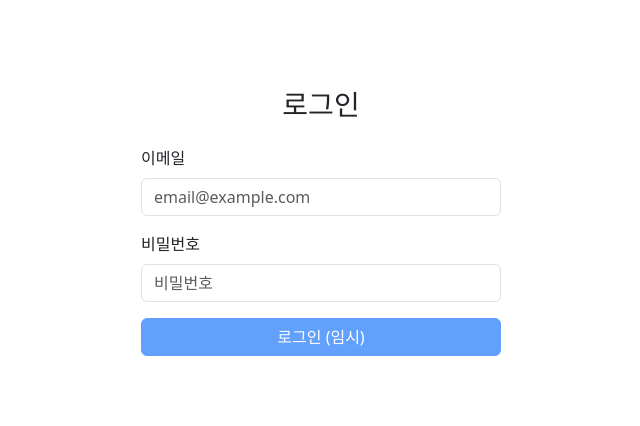
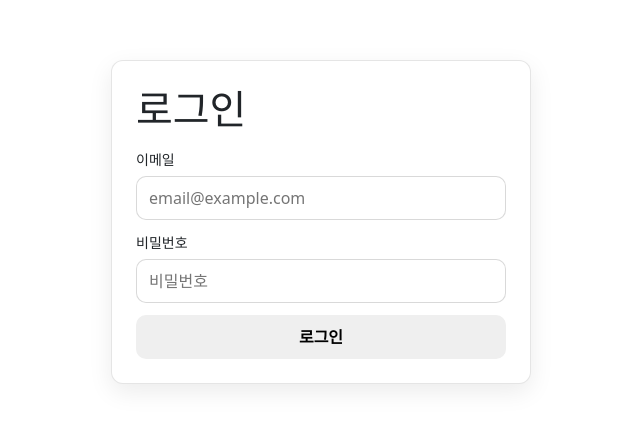
Before and after one commit to prgrms-aibe-devcourse/AIBE5_Project1_Team4, a React app in the folder frontend/: page /login in a window 1280 px wide. Shown: the part 178-604 px from the top of the page, without its empty margins (319-959 px from the left). Built offline with nearby package versions, Linux system fonts and the light colour scheme; no server answers; the HTML template or start-up script is replaced by a standard one.

Commit message:
feat: add login page with supabase auth

```diff
--- a/frontend/src/pages/LoginPage.jsx
+++ b/frontend/src/pages/LoginPage.jsx
@@ -1,29 +1,156 @@
-import { Container, Form, Button } from 'react-bootstrap';
+import { useState } from "react";
+import { useNavigate, useLocation } from "react-router-dom";
+import { supabase } from "../lib/supabaseClient";
 
-function LoginPage() {
+const toKoreanAuthError = (message) => {
+  if (!message) return "로그인에 실패했습니다.";
+  if (message.includes("Invalid login credentials"))
+    return "이메일 또는 비밀번호가 올바르지 않습니다.";
+  if (message.includes("Email not confirmed"))
+    return "이메일 인증이 필요합니다.";
+  if (message.includes("Too many requests"))
+    return "요청이 너무 많습니다. 잠시 후 다시 시도해주세요.";
+  return message;
+};
+
+const LoginPage = () => {
+  const navigate = useNavigate();
+  const location = useLocation();
+
+  const [email, setEmail] = useState("");
+  const [password, setPassword] = useState("");
+
+  const [loading, setLoading] = useState(false);
+  const [errorMsg, setErrorMsg] = useState("");
+
+  const returnTo = new URLSearchParams(location.search).get("returnTo");
+
+  const onSubmit = async (e) => {
+    e.preventDefault();
+    setErrorMsg("");
+
+    if (!email || !password) {
+      setErrorMsg("이메일과 비밀번호를 입력해주세요.");
+      return;
+    }
+
+    try {
+      setLoading(true);
+
+      const { error } = await supabase.auth.signInWithPassword({
+        email,
+        password,
+      });
+
+      if (error) {
+        setErrorMsg(toKoreanAuthError(error.message));
+        return;
+      }
+
+      navigate(returnTo || "/", { replace: true });
+    } finally {
+      setLoading(false);
+    }
+  };
+
   return (
-    <Container className="d-flex justify-content-center align-items-center" style={{ minHeight: '100vh' }}>
-      <div style={{ width: '360px' }}>
-        <h3 className="mb-4 text-center">로그인</h3>
+    <div
+      style={{
+        minHeight: "100vh",
+        display: "grid",
+        placeItems: "center",
+        padding: "24px",
+      }}
+    >
+      <div
+        style={{
+          width: "100%",
+          maxWidth: "420px",
+          border: "1px solid rgba(0,0,0,0.1)",
+          borderRadius: "12px",
+          padding: "24px",
+          boxShadow: "0 8px 24px rgba(0,0,0,0.08)",
+          background: "white",
+        }}
+      >
+        <h1 style={{ margin: 0, marginBottom: "16px" }}>로그인</h1>
 
-        <Form>
-          <Form.Group className="mb-3">
-            <Form.Label>이메일</Form.Label>
-            <Form.Control type="email" placeholder="email@example.com" />
-          </Form.Group>
+        {returnTo && (
+          <p style={{ marginTop: 0, marginBottom: "12px", fontSize: "14px" }}>
+            로그인 후 이전 페이지로 이동합니다.
+          </p>
+        )}
 
-          <Form.Group className="mb-3">
-            <Form.Label>비밀번호</Form.Label>
-            <Form.Control type="password" placeholder="비밀번호" />
-          </Form.Group>
+        {errorMsg && (
+          <div
+            style={{
+              marginBottom: "12px",
+              padding: "10px 12px",
+              borderRadius: "8px",
+              border: "1px solid rgba(220, 53, 69, 0.35)",
+              background: "rgba(220, 53, 69, 0.08)",
+              fontSize: "14px",
+            }}
+          >
+            {errorMsg}
+          </div>
+        )}
 
-          <Button variant="primary" className="w-100" disabled>
-            로그인 (임시)
-          </Button>
-        </Form>
+        <form onSubmit={onSubmit} style={{ display: "grid", gap: "12px" }}>
+          <label style={{ display: "grid", gap: "6px" }}>
+            <span style={{ fontSize: "14px" }}>이메일</span>
+            <input
+              type="email"
+              autoComplete="email"
+              value={email}
+              onChange={(e) => setEmail(e.target.value)}
+              placeholder="email@example.com"
+              style={{
+                height: "44px",
+                padding: "0 12px",
+                borderRadius: "10px",
+                border: "1px solid rgba(0,0,0,0.15)",
+                outline: "none",
+              }}
+            />
+          </label>
+
+          <label style={{ display: "grid", gap: "6px" }}>
+            <span style={{ fontSize: "14px" }}>비밀번호</span>
+            <input
+              type="password"
+              autoComplete="current-password"
+              value={password}
+              onChange={(e) => setPassword(e.target.value)}
+              placeholder="비밀번호"
+              style={{
+                height: "44px",
+                padding: "0 12px",
+                borderRadius: "10px",
+                border: "1px solid rgba(0,0,0,0.15)",
+                outline: "none",
+              }}
+            />
+          </label>
+
+          <button
+            type="submit"
+            disabled={loading}
+            style={{
+              height: "44px",
+              borderRadius: "10px",
+              border: "none",
+              cursor: loading ? "not-allowed" : "pointer",
+              opacity: loading ? 0.7 : 1,
+              fontWeight: 600,
+            }}
+          >
+            {loading ? "로그인 중..." : "로그인"}
+          </button>
+        </form>
       </div>
-    </Container>
+    </div>
   );
-}
+};
 
 export default LoginPage;
```
